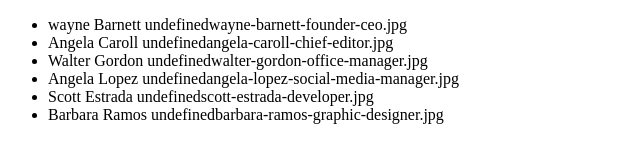
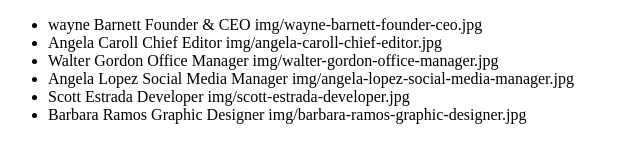
Before and after one commit to gabrielebarcellona/js-our-team, a plain HTML site: page index.html in a window 1280 px wide. Shown: the whole page, without its empty margins (0-640 px from the left). Drawn offline with Linux system fonts and the light colour scheme.

Commit message:
add photo

```diff
--- a/index.html
+++ b/index.html
@@ -13,12 +13,7 @@
 
         </ul>
     </div>
-    <div class="image"></div>
-    <div class="image"></div>
-    <div class="image"></div>
-    <div class="image"></div>
-    <div class="image"></div>
-    <div class="image"></div>
+
 
     <script src="script.js"></script>
 </body>
--- a/script.js
+++ b/script.js
@@ -24,45 +24,44 @@ Scott Estrada	Developer	scott-estrada-developer.jpg
 Barbara Ramos	Graphic Designer	barbara-ramos-graphic-designer.jpg*/
 
     const EleList = document.querySelector('.output')
-    const EleImage = document.querySelectorAll('.image')
+
 
 
 const members = [
     {
     nomeECognome : 'wayne Barnett',
-    Ruolo : 'Founder & CEO',
-    foto : 'wayne-barnett-founder-ceo.jpg',
+    ruolo : 'Founder & CEO',
+    foto : 'img/wayne-barnett-founder-ceo.jpg',
     },
     {
     nomeECognome : 'Angela Caroll',
-    Ruolo : 'Chief Editor',
-    foto : 'angela-caroll-chief-editor.jpg',
+    ruolo : 'Chief Editor',
+    foto : 'img/angela-caroll-chief-editor.jpg',
     },
     {
     nomeECognome : 'Walter Gordon',
-    Ruolo : 'Office Manager',
-    foto : 'walter-gordon-office-manager.jpg'
+    ruolo : 'Office Manager',
+    foto : 'img/walter-gordon-office-manager.jpg'
     },
     {
     nomeECognome : 'Angela Lopez',
-    Ruolo : 'Social Media Manager',
-    foto : 'angela-lopez-social-media-manager.jpg'
+    ruolo : 'Social Media Manager',
+    foto : 'img/angela-lopez-social-media-manager.jpg'
     },
     {
     nomeECognome : 'Scott Estrada',
-    Ruolo : 'Developer',
-    foto : 'scott-estrada-developer.jpg'
+    ruolo : 'Developer',
+    foto : 'img/scott-estrada-developer.jpg'
     } ,
     {
     nomeECognome : 'Barbara Ramos',
-    Ruolo : 'Graphic Designer',
-    foto : 'barbara-ramos-graphic-designer.jpg'
+    ruolo : 'Graphic Designer',
+    foto : 'img/barbara-ramos-graphic-designer.jpg'
     }
 ]
     console.log(members)
 
     for (i = 0 ; i < members.length ; i ++){
         let member = members[i];
-    EleList.innerHTML += `<li>${member.nomeECognome} ${member.ruolo}${ member.foto}</li>`
-    EleImage.innerHTML += `<img src="wayne-barnett-founder-ceo.jpg" alt=""></img>`
+    EleList.innerHTML += `<li>${member.nomeECognome} ${member.ruolo} ${member.foto}</li>`;
     }
```
